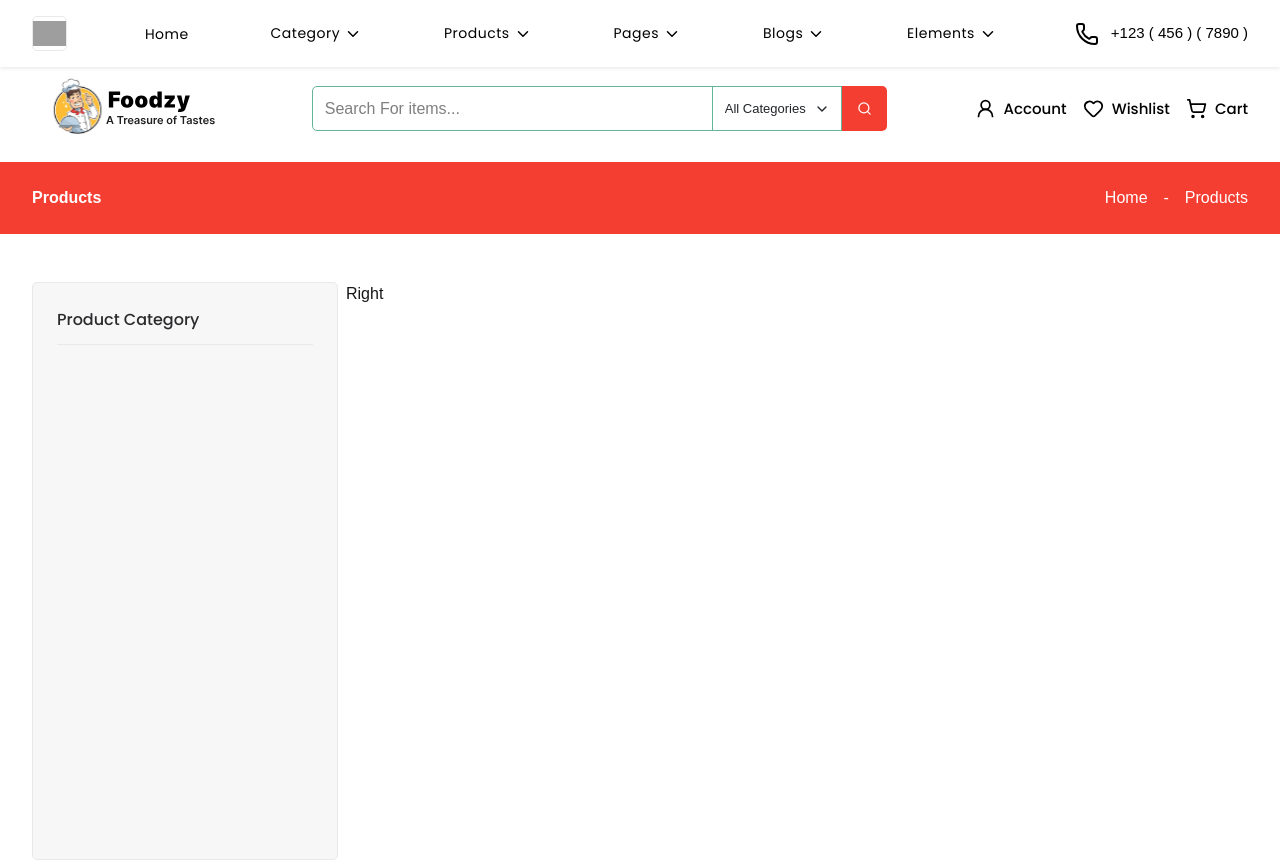
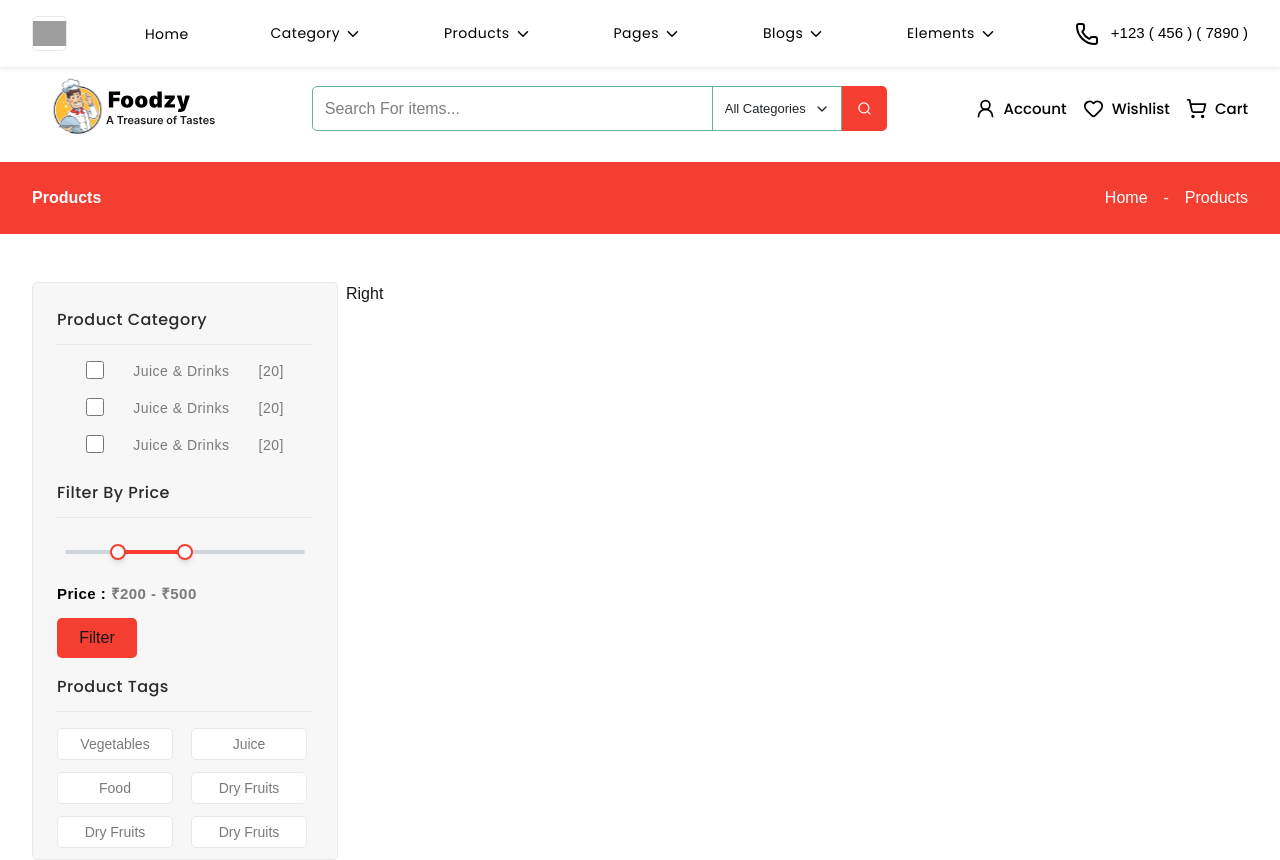
Before and after one commit to Mohfazam/FOODZY, a Next.js app in the folder frontend/: page /products/1 in a window 1280 px wide. Shown: the top 860 px of the page. Built offline with nearby package versions, Linux system fonts and the light colour scheme; grey boxes are pictures that could not be loaded.

Commit message:
Filter Sidebar

```diff
--- a/frontend/src/app/products/[id]/page.tsx
+++ b/frontend/src/app/products/[id]/page.tsx
@@ -1,6 +1,13 @@
+'use client'
+
 import { useRouter } from "next/navigation";
+import { useState } from "react";
 
 const page = () => {
+  const [priceRange, setPriceRange] = useState({ min: 200, max: 500 });
+  const MIN_PRICE = 0;
+  const MAX_PRICE = 1000;
+
   return (
     <div>
       <div className='w-full bg-[#F53E32] mt-6 mb-6'>
@@ -13,27 +20,141 @@ const page = () => {
               <span>-</span>
               <span>Products</span>
             </div>
-
           </div>
         </div>
-
-
       </div>
 
       <div className="max-w-7xl mx-auto px-4 sm:px-6 lg:px-8 py-6">
         <div className="flex gap-2">
-          <div className="w-[306px] h-[578px] rounded-[5px] bg-[#F7F7F8]  border border-[#E9E9E9] px-6 py-6">
-            <div className="flex flex-col gap-3">
-              <span className="text-[16px] leading-[25px] tracing-[0.48px] text-[#2B2B2D] font-medium font-poppins">Product Category</span>
-              <div className="bg-[#e9e9e9] h-px"/>
+          <div className="w-[306px] h-[578px] rounded-[5px] bg-[#F7F7F8] border border-[#E9E9E9] px-6 py-6">
+            <div className="flex flex-col gap-4">
+              <div className="flex flex-col gap-3">
+                <span className="text-[16px] leading-[25px] tracking-[0.48px] text-[#2B2B2D] font-medium font-poppins">Product Category</span>
+                <div className="bg-[#e9e9e9] h-px" />
+              </div>
+
+              <div className="flex flex-col gap-4">
+                <div className="flex justify-evenly">
+                  <input type="checkbox" className="w-[18px] h-[18px] rounded-[5px] border border-[#DDDDDD]" />
+                  <span className="text-[14px] leading-[21px] tracking-[0.48px] text-[#7A7A7A]">Juice & Drinks</span>
+                  <span className="text-[14px] leading-[21px] tracking-[0.48px] text-[#7A7A7A]">[20]</span>
+                </div>
+
+                <div className="flex justify-evenly">
+                  <input type="checkbox" className="w-[18px] h-[18px] rounded-[5px] border border-[#DDDDDD]" />
+                  <span className="text-[14px] leading-[21px] tracking-[0.48px] text-[#7A7A7A]">Juice & Drinks</span>
+                  <span className="text-[14px] leading-[21px] tracking-[0.48px] text-[#7A7A7A]">[20]</span>
+                </div>
+
+                <div className="flex justify-evenly">
+                  <input type="checkbox" className="w-[18px] h-[18px] rounded-[5px] border border-[#DDDDDD]" />
+                  <span className="text-[14px] leading-[21px] tracking-[0.48px] text-[#7A7A7A]">Juice & Drinks</span>
+                  <span className="text-[14px] leading-[21px] tracking-[0.48px] text-[#7A7A7A]">[20]</span>
+                </div>
+              </div>
+
+              <div className="flex flex-col gap-3 mt-2">
+                <span className="text-[16px] leading-[25px] tracking-[0.48px] text-[#2B2B2D] font-medium font-poppins">Filter By Price</span>
+                <div className="bg-[#e9e9e9] h-px" />
+              </div>
+
+              <div className="flex flex-col gap-3">
+
+                <div className="px-2 py-4">
+                  <div className="relative h-1 bg-gray-300 rounded-full">
+
+                    <div
+                      className="absolute h-1 bg-[#F53E32] rounded-full"
+                      style={{
+                        left: `${(priceRange.min / MAX_PRICE) * 100}%`,
+                        right: `${100 - (priceRange.max / MAX_PRICE) * 100}%`
+                      }}
+                    />
+
+
+                    <input
+                      type="range"
+                      min={MIN_PRICE}
+                      max={MAX_PRICE}
+                      value={priceRange.min}
+                      onChange={(e) => {
+                        const value = Math.min(Number(e.target.value), priceRange.max - 10);
+                        setPriceRange({ ...priceRange, min: value });
+                      }}
+                      className="absolute w-full h-1 bg-transparent appearance-none pointer-events-none [&::-webkit-slider-thumb]:pointer-events-auto [&::-webkit-slider-thumb]:appearance-none [&::-webkit-slider-thumb]:w-4 [&::-webkit-slider-thumb]:h-4 [&::-webkit-slider-thumb]:rounded-full [&::-webkit-slider-thumb]:bg-white [&::-webkit-slider-thumb]:border-2 [&::-webkit-slider-thumb]:border-[#F53E32] [&::-webkit-slider-thumb]:cursor-pointer [&::-webkit-slider-thumb]:shadow-md [&::-moz-range-thumb]:pointer-events-auto [&::-moz-range-thumb]:appearance-none [&::-moz-range-thumb]:w-4 [&::-moz-range-thumb]:h-4 [&::-moz-range-thumb]:rounded-full [&::-moz-range-thumb]:bg-white [&::-moz-range-thumb]:border-2 [&::-moz-range-thumb]:border-[#3BB77E] [&::-moz-range-thumb]:cursor-pointer [&::-moz-range-thumb]:shadow-md"
+                    />
+
+
+                    <input
+                      type="range"
+                      min={MIN_PRICE}
+                      max={MAX_PRICE}
+                      value={priceRange.max}
+                      onChange={(e) => {
+                        const value = Math.max(Number(e.target.value), priceRange.min + 10);
+                        setPriceRange({ ...priceRange, max: value });
+                      }}
+                      className="absolute w-full h-1 bg-transparent appearance-none pointer-events-none [&::-webkit-slider-thumb]:pointer-events-auto [&::-webkit-slider-thumb]:appearance-none [&::-webkit-slider-thumb]:w-4 [&::-webkit-slider-thumb]:h-4 [&::-webkit-slider-thumb]:rounded-full [&::-webkit-slider-thumb]:bg-white [&::-webkit-slider-thumb]:border-2 [&::-webkit-slider-thumb]:border-[#F53E32] [&::-webkit-slider-thumb]:cursor-pointer [&::-webkit-slider-thumb]:shadow-md [&::-moz-range-thumb]:pointer-events-auto [&::-moz-range-thumb]:appearance-none [&::-moz-range-thumb]:w-4 [&::-moz-range-thumb]:h-4 [&::-moz-range-thumb]:rounded-full [&::-moz-range-thumb]:bg-white [&::-moz-range-thumb]:border-2 [&::-moz-range-thumb]:border-[#3BB77E] [&::-moz-range-thumb]:cursor-pointer [&::-moz-range-thumb]:shadow-md"
+                    />
+                  </div>
+                </div>
+
+
+                <div>
+                  <span className="text-[15px] font-bold leading-[18px] tracking-[0.48px] text-[#000000]">Price : </span>
+                  <span className="text-[15px] font-bold leading-[18px] tracking-[0.48px] text-[#7A7A7A]">
+                    ₹{priceRange.min} - ₹{priceRange.max}
+                  </span>
+                </div>
+
+                <button className="w-20 h-10 rounded-[5px] bg-[#F53E32] hover:bg-[#f63224]">
+                  Filter
+                </button>
+              </div>
+
+              <div className="flex flex-col gap-4">
+                <div className="flex flex-col gap-3">
+                  <span className="text-[16px] leading-[25px] tracking-[0.48px] text-[#2B2B2D] font-medium font-poppins">Product Tags</span>
+                  <div className="bg-[#e9e9e9] h-px" />
+                </div>
+
+
+                <div className="grid grid-cols-2 grid-rows-2 gap-3">
+                  <div className="w-[116px] h-8 rounded-[5px] border border-[#E9E9E9] bg-white flex items-center justify-center">
+                    <span className="text-[14px] leading-[30px] tracing-[0.48px] font-normal text-[#7A7A7A]">Vegetables</span>
+                  </div>
+
+                  <div className="w-[116px] h-8 rounded-[5px] border border-[#E9E9E9] bg-white flex items-center justify-center">
+                    <span className="text-[14px] leading-[30px] tracing-[0.48px] font-normal text-[#7A7A7A]">Juice</span>
+                  </div>
+
+                  <div className="w-[116px] h-8 rounded-[5px] border border-[#E9E9E9] bg-white flex items-center justify-center">
+                    <span className="text-[14px] leading-[30px] tracing-[0.48px] font-normal text-[#7A7A7A]">Food</span>
+                  </div>
+
+                  <div className="w-[116px] h-8 rounded-[5px] border border-[#E9E9E9] bg-white flex items-center justify-center">
+                    <span className="text-[14px] leading-[30px] tracing-[0.48px] font-normal text-[#7A7A7A]">Dry Fruits</span>
+                  </div>
+
+                  <div className="w-[116px] h-8 rounded-[5px] border border-[#E9E9E9] bg-white flex items-center justify-center">
+                    <span className="text-[14px] leading-[30px] tracing-[0.48px] font-normal text-[#7A7A7A]">Dry Fruits</span>
+                  </div>
+
+                  <div className="w-[116px] h-8 rounded-[5px] border border-[#E9E9E9] bg-white flex items-center justify-center">
+                    <span className="text-[14px] leading-[30px] tracing-[0.48px] font-normal text-[#7A7A7A]">Dry Fruits</span>
+                  </div>
+                </div>
+
+              </div>
+
+
+
             </div>
           </div>
           <div>Right</div>
         </div>
       </div>
     </div>
-
-
   )
 }
 
```
